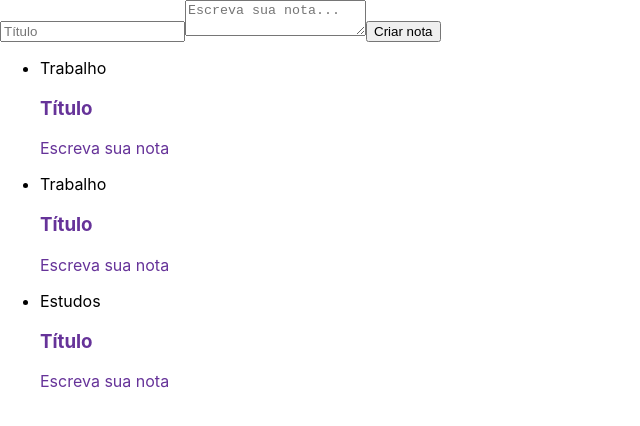
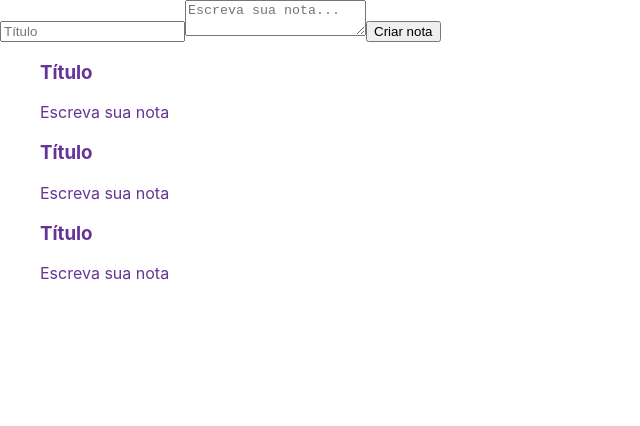
Before and after one commit to luan-u/tutorial-alura-ceep, a React (Create React App) app: page / in a window 1280 px wide. Shown: the top 426 px of the page, without its empty margins (0-640 px from the left). Built offline with nearby package versions, Linux system fonts and the light colour scheme.

Commit message:
remove some elements for code parity with the course

```diff
--- a/src/components/ListaDeNotas.jsx
+++ b/src/components/ListaDeNotas.jsx
@@ -7,10 +7,7 @@ class ListaDeNotas extends Component{
             <ul>
                 {Array.of("Trabalho", "Trabalho", "Estudos").map((categoria, index) => {
                     return(
-                        <li key={index}>
-                            <div>{categoria}</div>
                             <CardNota />
-                        </li>
                     );
                 }) }
             </ul>
```
